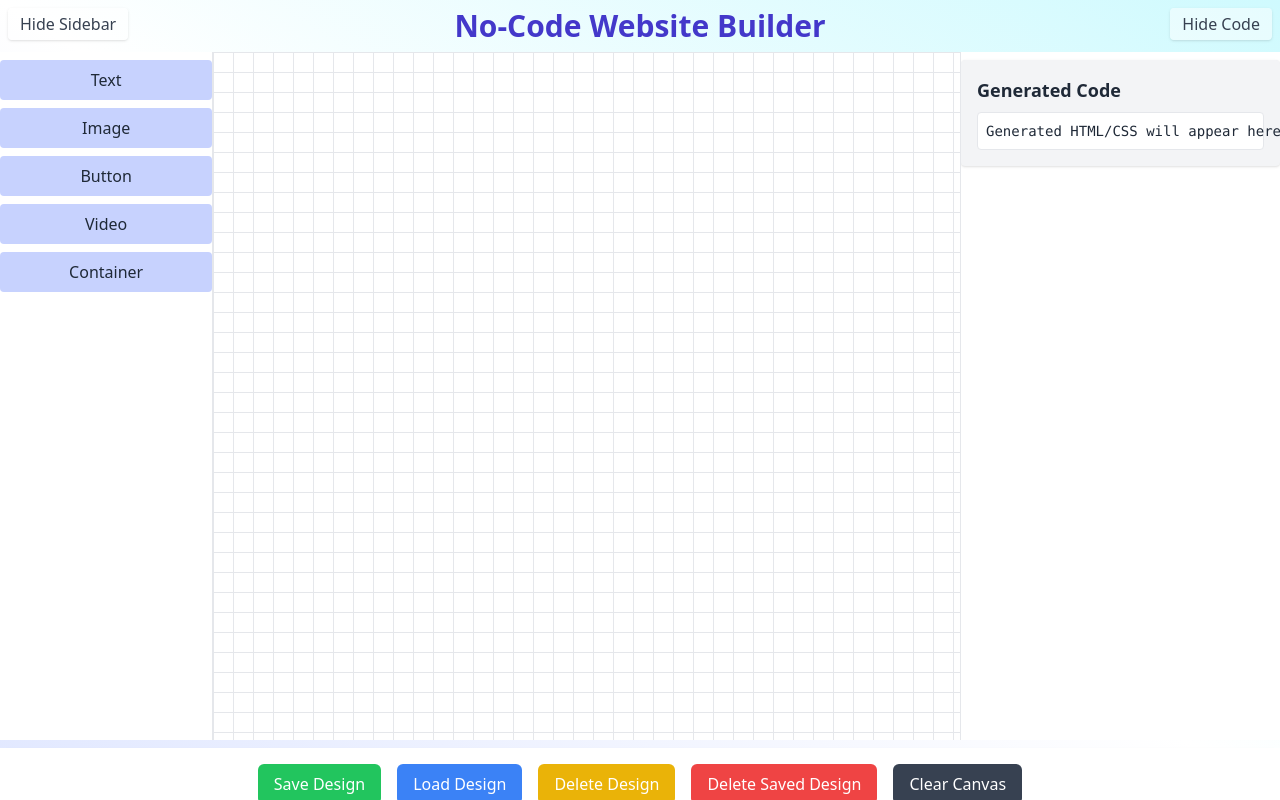
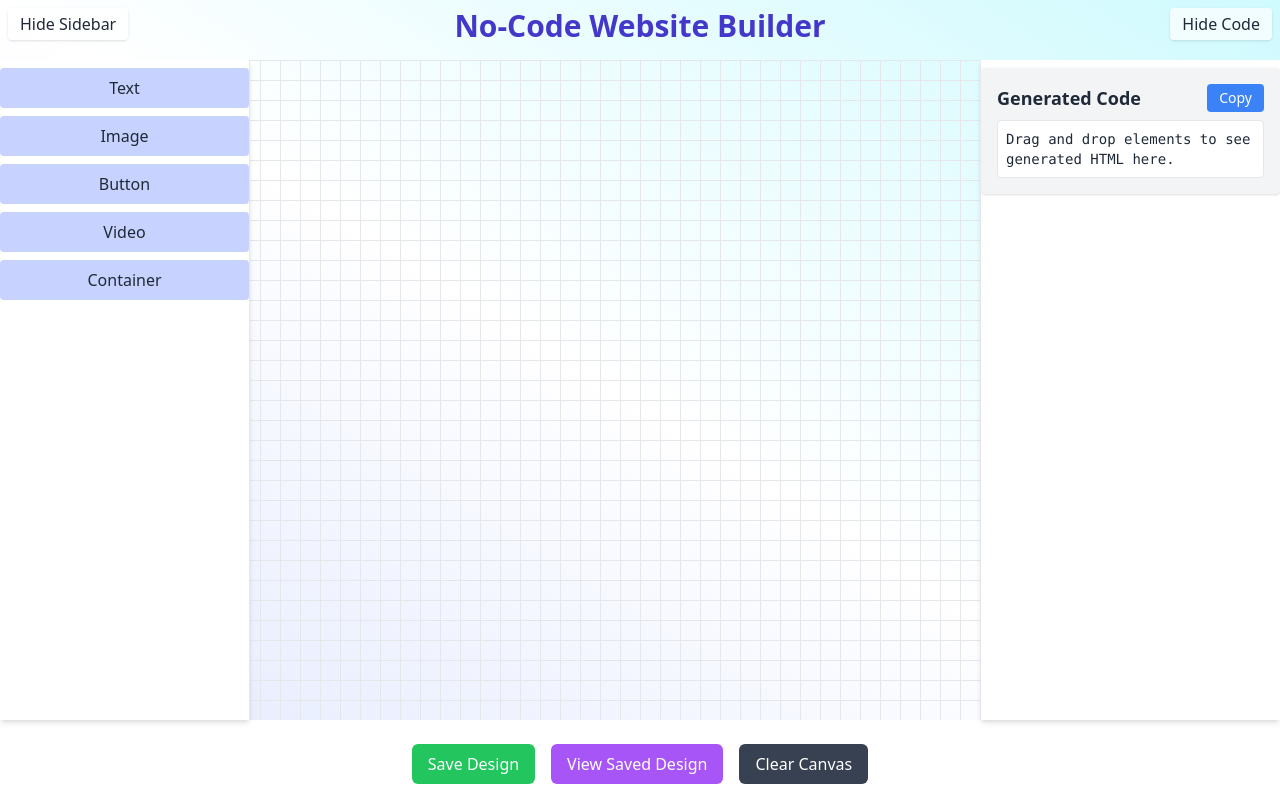
Before and after one commit to ManasPant03/Website_Builder, a React (Create React App) app: page / in a window 1280 px wide. Built offline with nearby package versions, Linux system fonts and the light colour scheme.

Commit message:
Updating

```diff
--- a/src/App.js
+++ b/src/App.js
@@ -9,56 +9,104 @@ import Toolbar from "./components/Toolbar";
 function App() {
   const [showSidebar, setShowSidebar] = useState(true);
   const [showCodePanel, setShowCodePanel] = useState(true);
-  const [canvasKey, setCanvasKey] = useState(0); // for resetting canvas
+  const [canvasKey, setCanvasKey] = useState(0);
+  const [generatedCode, setGeneratedCode] = useState("");
 
   const handleClearCanvas = () => {
-    setCanvasKey((prev) => prev + 1); // reset Canvas component
+    setCanvasKey((prev) => prev + 1);
+    setGeneratedCode("");
+  };
+
+  const generateCodeFromElements = (elements) => {
+    const bodyElements = elements.map((el) => {
+      const style = `position: absolute; left: ${el.left}px; top: ${el.top}px;`;
+      switch (el.type) {
+        case "Text":
+          return `<p style="${style}">${el.content || "Editable Text"}</p>`;
+        case "Image":
+          return `<div style="${style} max-width: 200px; border: 1px dashed gray; padding: 10px;">[Image Placeholder]</div>`;
+        case "Video":
+          return `<div style="${style} max-width: 200px; border: 1px dashed gray; padding: 10px;">[Video Placeholder]</div>`;
+        case "Button":
+          return `<button style="${style} padding: 8px 16px; background-color: #3b82f6; color: white; border: none; border-radius: 4px;">${el.content || "Click Me"}</button>`;
+        case "Container":
+          return `<div style="${style} background-color: #e5e7eb; padding: 16px;">${el.content || "Container"}</div>`;
+        default:
+          return "";
+      }
+    }).join("\n");
+
+    const fullHTML = `<!DOCTYPE html>
+<html lang="en">
+<head>
+  <meta charset="UTF-8" />
+  <meta name="viewport" content="width=device-width, initial-scale=1.0"/>
+  <title>Generated Page</title>
+  <style>
+    body {
+      margin: 0;
+      padding: 0;
+      font-family: sans-serif;
+      position: relative;
+      width: 100vw;
+      height: 100vh;
+      overflow: hidden;
+      background: white;
+    }
+  </style>
+</head>
+<body>
+${bodyElements}
+</body>
+</html>`;
+
+    setGeneratedCode(fullHTML);
   };
 
   return (
     <DndProvider backend={HTML5Backend}>
-      <div className="relative h-screen overflow-hidden bg-gradient-to-tr from-indigo-100 via-white to-cyan-100 text-gray-800">
-        <h1 className="text-3xl font-bold text-center text-indigo-700 py-2">
+      <div className="relative w-screen h-screen overflow-hidden bg-gradient-to-tr from-indigo-100 via-white to-cyan-100 text-gray-800">
+        <h1 className="text-3xl font-bold text-center text-indigo-700 py-2 z-10 relative">
           No-Code Website Builder
         </h1>
 
-        {/* Transparent Toggle Buttons */}
+        {/* Toggle Buttons */}
         <button
           onClick={() => setShowSidebar(!showSidebar)}
-          className="absolute top-2 left-2 bg-white/50 hover:bg-white/70 text-gray-700 px-3 py-1 rounded shadow"
+          className="absolute top-2 left-2 bg-white/70 hover:bg-white text-gray-800 px-3 py-1 rounded shadow z-20"
         >
           {showSidebar ? "Hide" : "Show"} Sidebar
         </button>
         <button
           onClick={() => setShowCodePanel(!showCodePanel)}
-          className="absolute top-2 right-2 bg-white/50 hover:bg-white/70 text-gray-700 px-3 py-1 rounded shadow"
+          className="absolute top-2 right-2 bg-white/70 hover:bg-white text-gray-800 px-3 py-1 rounded shadow z-20"
         >
           {showCodePanel ? "Hide" : "Show"} Code
         </button>
 
-        <div className="flex h-[calc(100vh-112px)]">
-          {/* Sidebar */}
+        {/* Fullscreen Canvas */}
+        <div className="absolute top-[60px] bottom-[80px] left-0 right-0 z-0">
+          <Canvas key={canvasKey} onElementsChange={generateCodeFromElements} />
+        </div>
+
+        {/* Sidebar Overlay */}
         {showSidebar && (
-            <div className="w-1/6 min-w-[200px] border-r bg-white overflow-auto">
+          <div className="absolute top-[60px] bottom-[80px] left-0 w-[250px] bg-white border-r z-20 overflow-auto shadow-md">
             <Sidebar />
           </div>
         )}
 
-          {/* Canvas */}
-          <div className="flex-1 overflow-auto bg-white">
-            <Canvas key={canvasKey} />
-          </div>
-
-          {/* Code Panel */}
+        {/* Code Panel Overlay */}
         {showCodePanel && (
-            <div className="w-1/4 min-w-[250px] border-l bg-white overflow-auto">
-              <CodePanel />
+          <div className="absolute top-[60px] bottom-[80px] right-0 w-[300px] bg-white border-l z-20 overflow-auto shadow-md">
+            <CodePanel code={generatedCode} />
           </div>
         )}
+
+        {/* Toolbar Fixed at Bottom */}
+        <div className="absolute bottom-0 left-0 right-0 z-10 bg-white">
+          <Toolbar clearCanvas={handleClearCanvas} />
         </div>
-
-        {/* Toolbar */}
-        <Toolbar clearCanvas={handleClearCanvas} />
       </div>
     </DndProvider>
   );
--- a/src/components/Canvas.js
+++ b/src/components/Canvas.js
@@ -2,10 +2,19 @@ import React, { useState, useRef } from "react";
 import { useDrop } from "react-dnd";
 import { FaLock } from "react-icons/fa";
 
-function Canvas() {
+function Canvas({ onElementsChange }) {
     const [elements, setElements] = useState([]);
     const [contextMenu, setContextMenu] = useState(null);
     const selectedElementId = useRef(null);
+    const wasDraggedRef = useRef(false); // 👈 new flag to detect drag
+
+    const updateElements = (updater) => {
+        setElements((prev) => {
+            const newElements = typeof updater === "function" ? updater(prev) : updater;
+            if (onElementsChange) onElementsChange(newElements);
+            return newElements;
+        });
+    };
 
     const [, drop] = useDrop(() => ({
         accept: "element",
@@ -13,15 +22,24 @@ function Canvas() {
             const offset = monitor.getClientOffset();
             const canvas = document.getElementById("canvas-area");
             const canvasRect = canvas.getBoundingClientRect();
-            const x = offset.x - canvasRect.left;
-            const y = offset.y - canvasRect.top;
-            setElements((prev) => [
+            const canvasWidth = canvasRect.width;
+            const canvasHeight = canvasRect.height;
+
+            let x = offset.x - canvasRect.left;
+            let y = offset.y - canvasRect.top;
+
+            const elementWidth = 100;
+            const elementHeight = 50;
+            x = Math.max(0, Math.min(x, canvasWidth - elementWidth));
+            y = Math.max(0, Math.min(y, canvasHeight - elementHeight));
+
+            updateElements((prev) => [
                 ...prev,
                 {
                     id: Date.now(),
                     type: item.type,
-                    left: x - 50,
-                    top: y - 25,
+                    left: x,
+                    top: y,
                     locked: false,
                     content: "",
                     file: null,
@@ -42,14 +60,11 @@ function Canvas() {
         selectedElementId.current = id;
     };
 
-
     const handleLockUnlock = () => {
         const id = selectedElementId.current;
-        setElements((prev) =>
+        updateElements((prev) =>
             prev.map((el) =>
-                el.id === id
-                    ? { ...el, locked: !el.locked }
-                    : el
+                el.id === id ? { ...el, locked: !el.locked } : el
             )
         );
         setContextMenu(null);
@@ -57,34 +72,45 @@ function Canvas() {
 
     const handleDelete = () => {
         const id = selectedElementId.current;
-        setElements((prev) => prev.filter((el) => el.id !== id));
+        updateElements((prev) => prev.filter((el) => el.id !== id));
         setContextMenu(null);
     };
 
     const handleFileUpload = (e, id) => {
         const file = e.target.files[0];
         const fileUrl = file ? URL.createObjectURL(file) : null;
-        setElements((prev) =>
+        updateElements((prev) =>
             prev.map((el) => (el.id === id ? { ...el, file: fileUrl } : el))
         );
     };
 
-    // Add drag functionality for rearranging
     const handleDragStart = (e, id) => {
         const element = elements.find((el) => el.id === id);
-        if (!element.locked) {
-            const { clientX: startX, clientY: startY } = e;
+        if (!element || element.locked) return;
+
+        wasDraggedRef.current = false;
         const offsetX = e.clientX - element.left;
         const offsetY = e.clientY - element.top;
 
         const handleMouseMove = (moveEvent) => {
-                const dx = moveEvent.clientX - startX;
-                const dy = moveEvent.clientY - startY;
-                setElements((prev) =>
+            wasDraggedRef.current = true;
+
+            const canvas = document.getElementById("canvas-area");
+            const canvasRect = canvas.getBoundingClientRect();
+            const canvasWidth = canvasRect.width;
+            const canvasHeight = canvasRect.height;
+
+            let newLeft = moveEvent.clientX - offsetX;
+            let newTop = moveEvent.clientY - offsetY;
+
+            const elementWidth = 100;
+            const elementHeight = 50;
+            newLeft = Math.max(0, Math.min(newLeft, canvasWidth - elementWidth));
+            newTop = Math.max(0, Math.min(newTop, canvasHeight - elementHeight));
+
+            updateElements((prev) =>
                 prev.map((el) =>
-                        el.id === id
-                            ? { ...el, left: moveEvent.clientX - offsetX, top: moveEvent.clientY - offsetY }
-                            : el
+                    el.id === id ? { ...el, left: newLeft, top: newTop } : el
                 )
             );
         };
@@ -96,7 +122,18 @@ function Canvas() {
 
         document.addEventListener("mousemove", handleMouseMove);
         document.addEventListener("mouseup", handleMouseUp);
+    };
+
+    const handleClick = (e) => {
+        if (wasDraggedRef.current) {
+            e.preventDefault();
+            e.stopPropagation();
+            wasDraggedRef.current = false;
+            return;
         }
+
+        console.log("Click: not dragged");
+        // TODO: future logic for selecting an element
     };
 
     return (
@@ -105,12 +142,12 @@ function Canvas() {
             id="canvas-area"
             className="relative w-full h-full bg-[linear-gradient(#e5e7eb_1px,transparent_1px),linear-gradient(90deg,#e5e7eb_1px,transparent_1px)] bg-[size:20px_20px] overflow-hidden"
         >
-            {/* Draggable Elements */}
             {elements.map((el) => (
                 <div
                     key={el.id}
                     onContextMenu={(e) => handleContextMenu(e, el.id)}
                     onMouseDown={(e) => handleDragStart(e, el.id)}
+                    onClick={handleClick}
                     style={{ left: el.left, top: el.top }}
                     className="absolute border p-2 bg-gray-100 cursor-move hover:ring-2 hover:ring-indigo-400 transition-all"
                 >
@@ -126,7 +163,11 @@ function Canvas() {
                     {el.type === "Image" && (
                         <>
                             {el.file ? (
-                                <img src={el.file} alt="Uploaded" className="max-w-[200px]" />
+                                <img
+                                    src={el.file}
+                                    alt="Uploaded"
+                                    className="max-w-[200px]"
+                                />
                             ) : (
                                 !el.locked && (
                                     <input
@@ -173,7 +214,6 @@ function Canvas() {
                 </div>
             ))}
 
-            {/* Right-click Context Menu */}
             {contextMenu && (
                 <ul
                     className="absolute bg-white border rounded shadow-md text-sm z-50"
--- a/src/components/CodePanel.js
+++ b/src/components/CodePanel.js
@@ -1,12 +1,31 @@
 import React from "react";
 
-function CodePanel() {
+function CodePanel({ code }) {
+    const handleCopy = () => {
+        if (!code) return;
+        navigator.clipboard.writeText(code)
+            .then(() => {
+                alert("Copied to clipboard!");
+            })
+            .catch((err) => {
+                console.error("Copy failed:", err);
+            });
+    };
+
     return (
         <div className="h-full">
             <div className="bg-gray-100 p-4 rounded shadow mt-2">
-                <h2 className="text-lg font-semibold mb-2">Generated Code</h2>
-                <pre className="bg-white p-2 rounded border text-sm">
-                    {"Generated HTML/CSS will appear here."}
+                <div className="flex justify-between items-center mb-2">
+                    <h2 className="text-lg font-semibold">Generated Code</h2>
+                    <button
+                        onClick={handleCopy}
+                        className="text-sm bg-blue-500 hover:bg-blue-600 text-white px-3 py-1 rounded"
+                    >
+                        Copy
+                    </button>
+                </div>
+                <pre className="bg-white p-2 rounded border text-sm overflow-auto whitespace-pre-wrap">
+                    {code || "Drag and drop elements to see generated HTML here."}
                 </pre>
             </div>
         </div>
--- a/src/components/Toolbar.js
+++ b/src/components/Toolbar.js
@@ -10,22 +10,10 @@ function Toolbar({ clearCanvas }) {
                 Save Design
             </button>
             <button
-                onClick={() => alert("Load Design clicked")}
-                className="bg-blue-500 text-white py-2 px-4 rounded-md"
+                onClick={() => console.log("View Saved Design clicked")}
+                className="bg-purple-500 text-white py-2 px-4 rounded-md"
             >
-                Load Design
-            </button>
-            <button
-                onClick={() => alert("Delete Design clicked")}
-                className="bg-yellow-500 text-white py-2 px-4 rounded-md"
-            >
-                Delete Design
-            </button>
-            <button
-                onClick={() => alert("Delete Saved Design clicked")}
-                className="bg-red-500 text-white py-2 px-4 rounded-md"
-            >
-                Delete Saved Design
+                View Saved Design
             </button>
             <button
                 onClick={clearCanvas}
```
Lines whose indentation alone changed are shown as unchanged.
